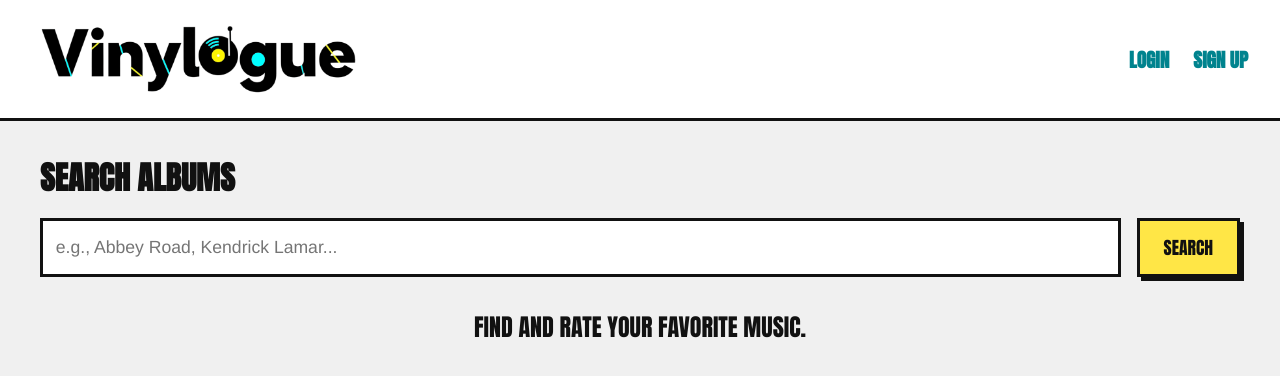
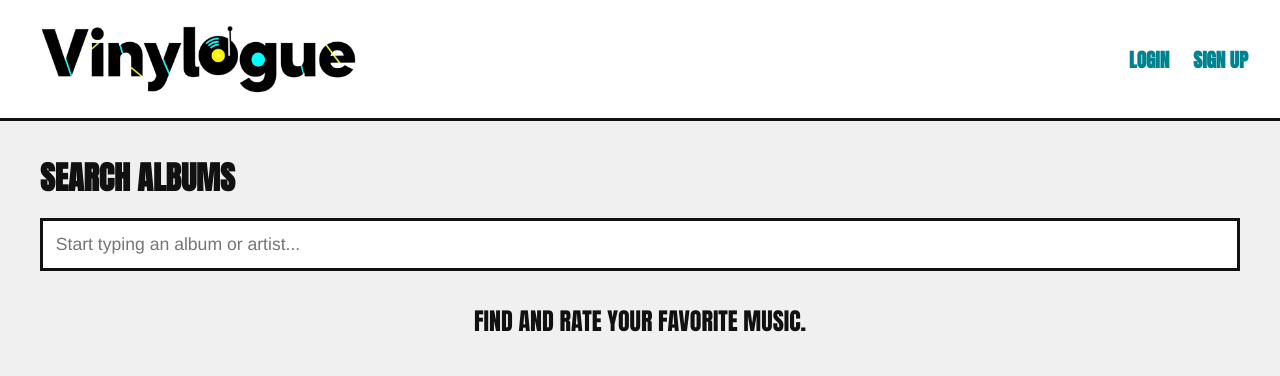
Before and after one commit to Jalpan04/vinylogue-project, a React (Vite) app in the folder frontend/: page / in a window 1280 px wide. Shown: the top 376 px of the page. Built offline with nearby package versions, Linux system fonts and the light colour scheme.

Commit message:
FEAT: Implement debounced search for performance

```diff
--- a/frontend/src/pages/HomePage.jsx
+++ b/frontend/src/pages/HomePage.jsx
@@ -1,4 +1,4 @@
-import React, { useState } from 'react';
+import React, { useState, useEffect } from 'react';
 import { Link } from 'react-router-dom';
 import axios from 'axios';
 import './HomePage.css';
@@ -11,11 +11,19 @@ const HomePage = () => {
     const [loading, setLoading] = useState(false);
     const [message, setMessage] = useState('Find and rate your favorite music.');
 
-    const handleSearch = async (e) => {
-        e.preventDefault();
-        if (!query) return;
+    // This useEffect hook runs whenever the 'query' state changes
+    useEffect(() => {
+        // Don't search if the query is empty
+        if (!query.trim()) {
+            setResults([]);
+            setMessage('Find and rate your favorite music.');
+            return;
+        }
+
         setLoading(true);
-        setMessage('');
+
+        // Set a timer to wait 300ms after the user stops typing
+        const searchTimer = setTimeout(async () => {
             try {
                 const { data } = await axios.get(`${API_URL}/api/spotify/search?query=${query}`);
                 if (data.length === 0) {
@@ -23,26 +31,37 @@ const HomePage = () => {
                 }
                 setResults(data);
             } catch (err) {
+                // Handle the 429 error gracefully
+                if (err.response && err.response.status === 429) {
+                    setMessage('Too many requests. Please wait a moment.');
+                } else {
                     setMessage('Failed to fetch albums. Please try again.');
+                }
             } finally {
                 setLoading(false);
             }
-    };
+        }, 300); // 300ms delay
+
+        // This is the cleanup function: it clears the timer if the user types again
+        return () => clearTimeout(searchTimer);
+
+    }, [query]); // The hook depends on the 'query'
 
     return (
         <div className="home-page">
             <h1>Search Albums</h1>
-            <form onSubmit={handleSearch} className="search-form">
+            {/* The form is no longer needed, just the input */}
+            <div className="search-form">
                 <input
                     type="text"
                     value={query}
                     onChange={(e) => setQuery(e.target.value)}
-                    placeholder="e.g., Abbey Road, Kendrick Lamar..."
+                    placeholder="Start typing an album or artist..."
                 />
-                <button type="submit" disabled={loading}>{loading ? '...' : 'Search'}</button>
-            </form>
+            </div>
 
-            {message && <p className="message">{message}</p>}
+            {loading && <p className="message">Searching...</p>}
+            {!loading && message && <p className="message">{message}</p>}
 
             <div className="search-results">
                 {results.map((album) => (
```
Lines whose indentation alone changed are shown as unchanged.
